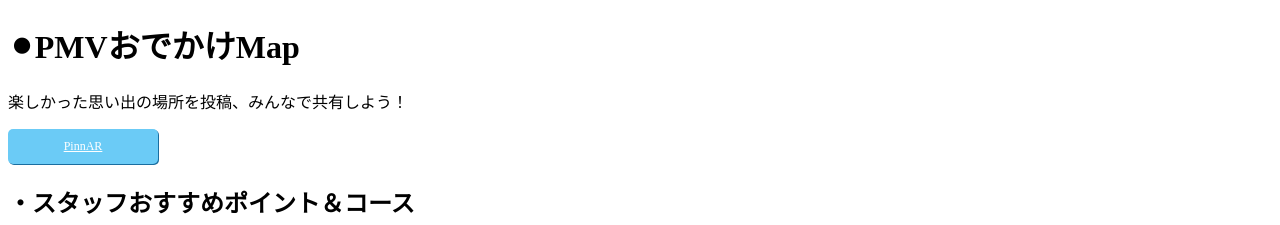
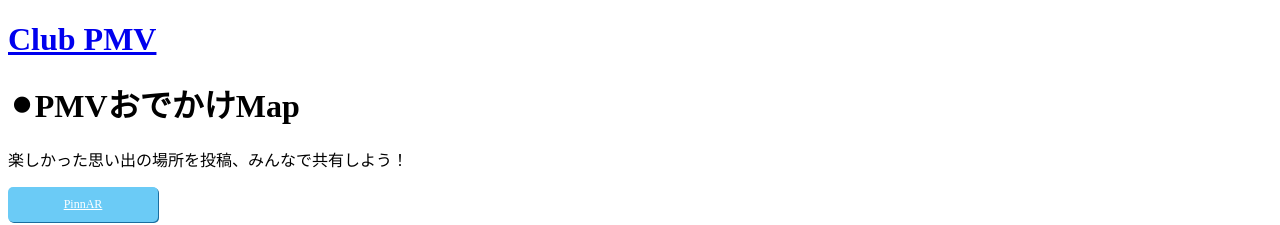
Before and after one commit to yusuke-nishida-88/community-site, a plain HTML site: page index.html in a window 1280 px wide. Shown: the top 225 px of the page. Drawn offline with Linux system fonts and the light colour scheme.

Commit message:
Update index.html

```diff
--- a/index.html
+++ b/index.html
@@ -24,6 +24,11 @@
   </script>
 </head>
 <body>
+  <header>
+    <h1>
+      <a href="/">Club PMV</a>
+    </h1>
+  </header>
   <div class="main">
     <h1>⚫︎PMVおでかけMap</h1>
     <p>楽しかった思い出の場所を投稿、みんなで共有しよう！</p>
```
